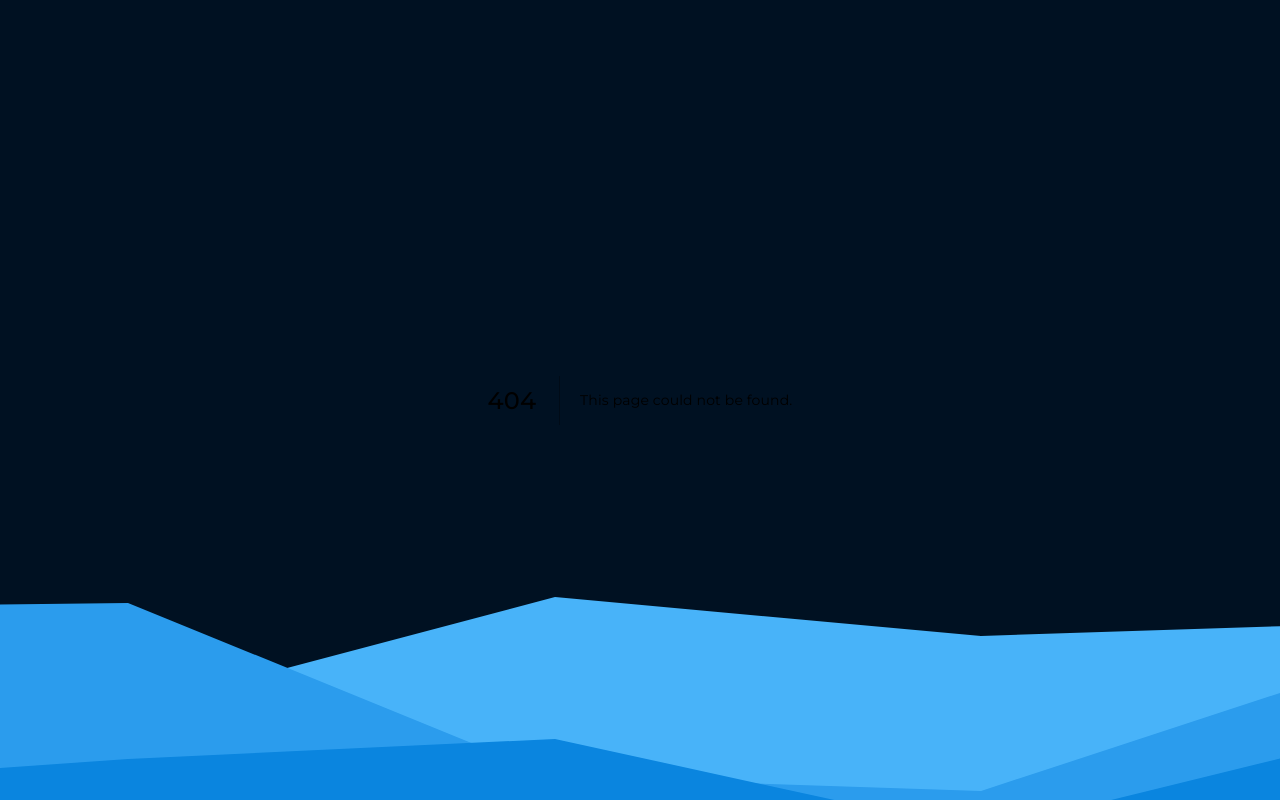
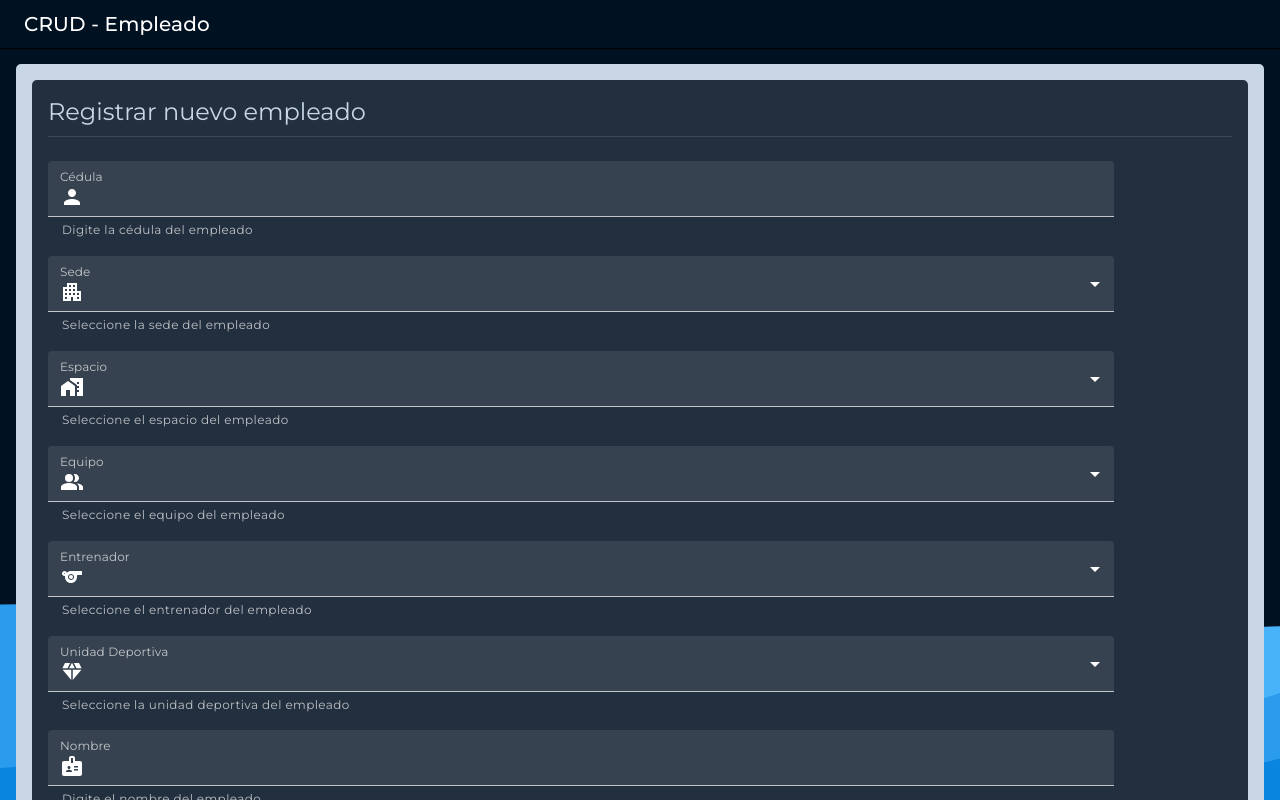
Before and after one commit to wthoutjc/db1-front, a Next.js app: page /nuevo-empleado in a window 1280 px wide. Before the commit this address had no page. Built offline with nearby package versions, Linux system fonts and the light colour scheme.

Commit message:
front 80&

```diff
--- a/components/ui/table/Table.tsx
+++ b/components/ui/table/Table.tsx
@@ -161,6 +161,7 @@ const CTable = ({ data }: { data: DBDataUsers[] }) => {
                         id={labelId}
                         scope="row"
                         padding="none"
+                        align="center"
                       >
                         {row.idPersonal}
                       </TableCell>
--- a/components/ui/toggleButton/index.ts
+++ /dev/null
@@ -1 +0,0 @@
-export * from "./ToggleButtons";
--- /dev/null
+++ b/pages/nuevo-empleado/index.tsx
@@ -0,0 +1,205 @@
+// Components
+import {
+  Box,
+  Typography,
+  Divider,
+  FormControl,
+  InputAdornment,
+  InputLabel,
+  FilledInput,
+  TextField,
+  MenuItem,
+  Button,
+} from "@mui/material";
+import { Layout } from "../../components/layout";
+
+// Icons
+import PersonIcon from "@mui/icons-material/Person";
+import ApartmentIcon from "@mui/icons-material/Apartment";
+import HomeWorkIcon from "@mui/icons-material/HomeWork";
+import PeopleAltIcon from "@mui/icons-material/PeopleAlt";
+import SportsIcon from "@mui/icons-material/Sports";
+import DiamondIcon from "@mui/icons-material/Diamond";
+import BadgeIcon from "@mui/icons-material/Badge";
+import AppRegistrationIcon from "@mui/icons-material/AppRegistration";
+
+const NuevoEmpleadoPage = () => {
+  return (
+    <Layout>
+      <Box sx={{ p: 2 }}>
+        <Box
+          sx={{
+            backgroundColor: "#c8d6e5",
+            color: "#012",
+            borderRadius: "5px",
+            p: 2,
+            mb: 3,
+          }}
+        >
+          <Box
+            sx={{
+              backgroundColor: "#222f3e",
+              color: "#c8d6e5",
+              borderRadius: "5px",
+              p: 2,
+            }}
+          >
+            <Typography variant="h5">Registrar nuevo empleado</Typography>
+            <Divider sx={{ mt: 1, mb: 3 }} />
+            <Box width={"90%"}>
+              <FormControl fullWidth variant="filled">
+                <TextField
+                  id="standard-helperText"
+                  sx={{ mb: 2 }}
+                  label="Cédula"
+                  helperText="Digite la cédula del empleado"
+                  variant="filled"
+                  InputProps={{
+                    startAdornment: (
+                      <InputAdornment position="start">
+                        <PersonIcon />
+                      </InputAdornment>
+                    ),
+                  }}
+                />
+                <TextField
+                  id="filled-select-currency"
+                  sx={{ mb: 2 }}
+                  select
+                  label="Sede"
+                  //   value={currency}
+                  //   onChange={handleChange}
+                  helperText="Seleccione la sede del empleado"
+                  variant="filled"
+                  InputProps={{
+                    startAdornment: (
+                      <InputAdornment position="start">
+                        <ApartmentIcon />
+                      </InputAdornment>
+                    ),
+                  }}
+                >
+                  <MenuItem value={"1"}>1</MenuItem>
+                </TextField>
+                <TextField
+                  id="filled-select-currency"
+                  sx={{ mb: 2 }}
+                  select
+                  label="Espacio"
+                  //   value={currency}
+                  //   onChange={handleChange}
+                  helperText="Seleccione el espacio del empleado"
+                  variant="filled"
+                  InputProps={{
+                    startAdornment: (
+                      <InputAdornment position="start">
+                        <HomeWorkIcon />
+                      </InputAdornment>
+                    ),
+                  }}
+                >
+                  <MenuItem value={"1"}>1</MenuItem>
+                </TextField>
+                <TextField
+                  id="filled-select-currency"
+                  sx={{ mb: 2 }}
+                  select
+                  label="Equipo"
+                  //   value={currency}
+                  //   onChange={handleChange}
+                  helperText="Seleccione el equipo del empleado"
+                  variant="filled"
+                  InputProps={{
+                    startAdornment: (
+                      <InputAdornment position="start">
+                        <PeopleAltIcon />
+                      </InputAdornment>
+                    ),
+                  }}
+                >
+                  <MenuItem value={"1"}>1</MenuItem>
+                </TextField>
+                <TextField
+                  id="filled-select-currency"
+                  sx={{ mb: 2 }}
+                  select
+                  label="Entrenador"
+                  //   value={currency}
+                  //   onChange={handleChange}
+                  helperText="Seleccione el entrenador del empleado"
+                  variant="filled"
+                  InputProps={{
+                    startAdornment: (
+                      <InputAdornment position="start">
+                        <SportsIcon />
+                      </InputAdornment>
+                    ),
+                  }}
+                >
+                  <MenuItem value={"1"}>1</MenuItem>
+                </TextField>
+                <TextField
+                  id="filled-select-currency"
+                  sx={{ mb: 2 }}
+                  select
+                  label="Unidad Deportiva"
+                  //   value={currency}
+                  //   onChange={handleChange}
+                  helperText="Seleccione la unidad deportiva del empleado"
+                  variant="filled"
+                  InputProps={{
+                    startAdornment: (
+                      <InputAdornment position="start">
+                        <DiamondIcon />
+                      </InputAdornment>
+                    ),
+                  }}
+                >
+                  <MenuItem value={"1"}>1</MenuItem>
+                </TextField>
+                <TextField
+                  id="standard-helperText"
+                  sx={{ mb: 2 }}
+                  label="Nombre"
+                  helperText="Digite el nombre del empleado"
+                  variant="filled"
+                  InputProps={{
+                    startAdornment: (
+                      <InputAdornment position="start">
+                        <BadgeIcon />
+                      </InputAdornment>
+                    ),
+                  }}
+                />
+                <TextField
+                  id="standard-helperText"
+                  sx={{ mb: 2 }}
+                  label="Apellido"
+                  helperText="Digite el apellido del empleado"
+                  variant="filled"
+                  InputProps={{
+                    startAdornment: (
+                      <InputAdornment position="start">
+                        <BadgeIcon />
+                      </InputAdornment>
+                    ),
+                  }}
+                />
+              </FormControl>
+              <Button
+                size="small"
+                variant="contained"
+                color="success"
+                endIcon={<AppRegistrationIcon />}
+              >
+                Registrar
+              </Button>
+            </Box>
+          </Box>
+        </Box>
+      </Box>
+    </Layout>
+  );
+};
+
+export default NuevoEmpleadoPage;
--- a/styles/pages/_index.scss
+++ b/styles/pages/_index.scss
@@ -1,5 +1,5 @@
 body {
-  // overflow: hidden;
+  overflow: hidden;
   width: 100vw;
   height: 100vh;
 }
@@ -8,4 +8,5 @@ body {
   height: 100%;
   background: url("../../public/img/background.svg") fixed 90%;
   // overflow: hidden;
+  overflow: auto;
 }
```
Also changed, not shown: components/ui/table/EnhancedTableHead.tsx (+11 -11 lines), components/ui/table/EnhancedTableToolbar.tsx (+34 -19 lines), components/ui/toggleButton/ToggleButtons.tsx (deleted, +0 -43 lines), pages/index.tsx (+9 -31 lines), pages/integrantes/index.tsx (added, +23 -0 lines), pages/modelo/index.tsx (added, +8 -0 lines).
